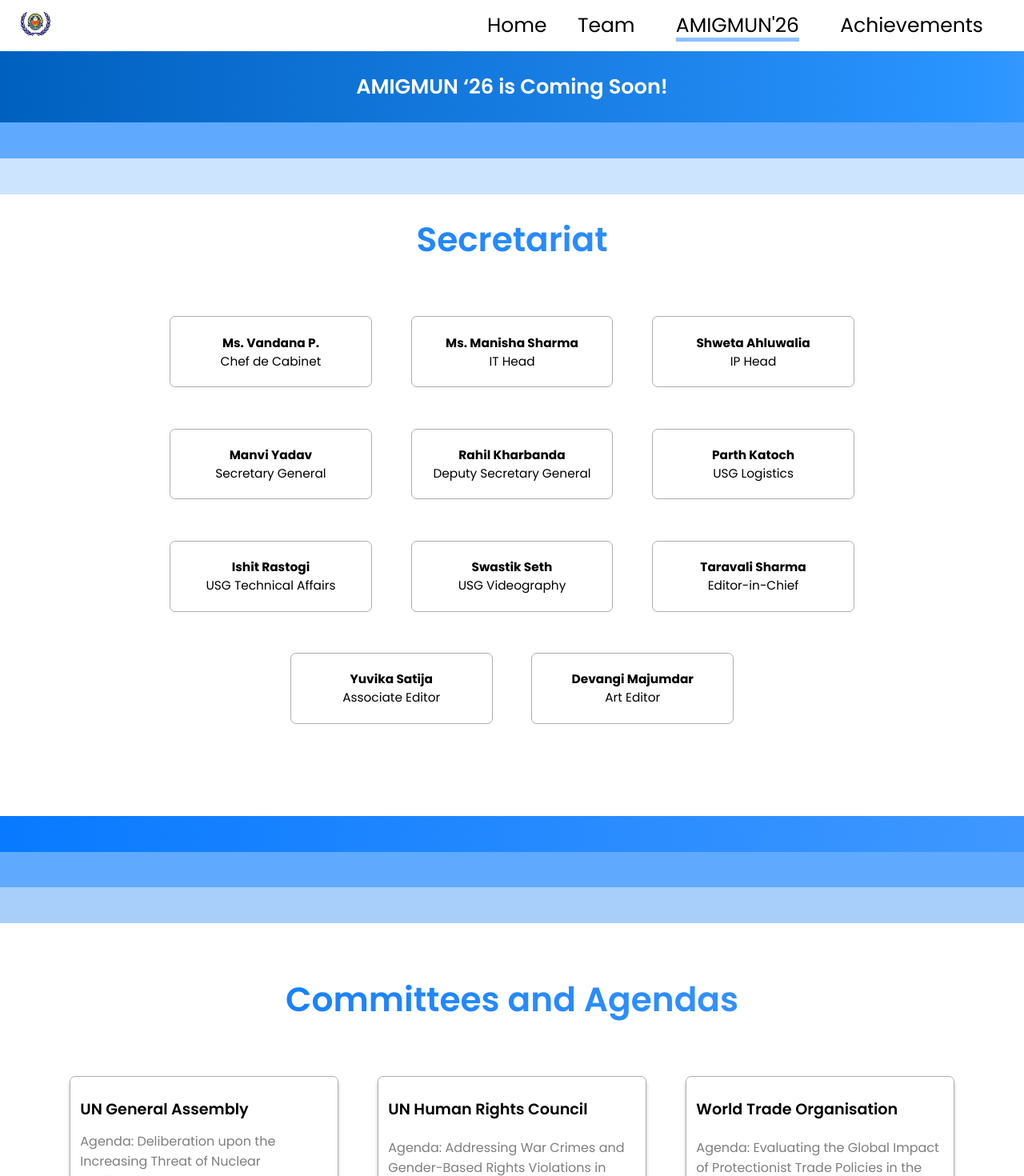
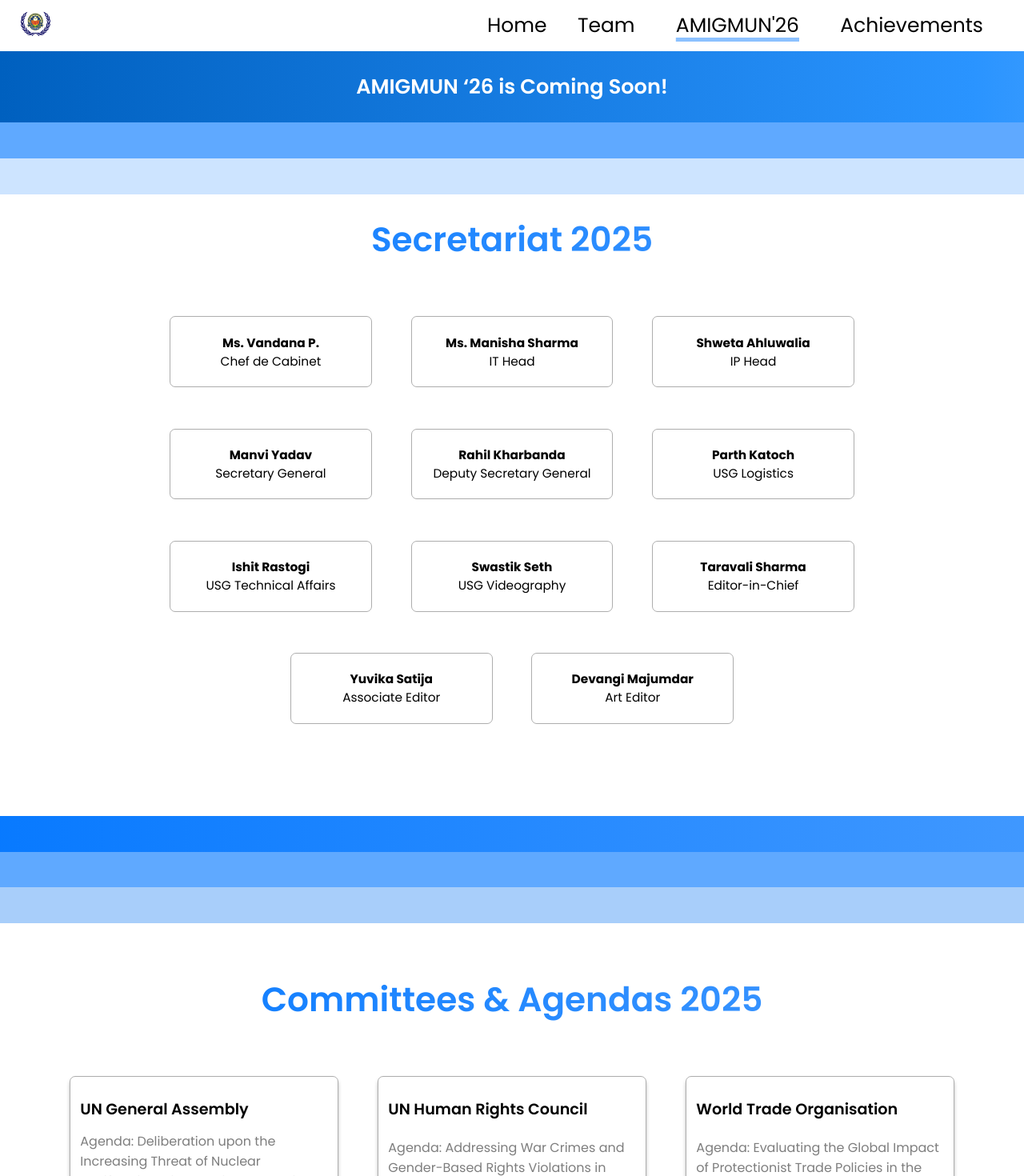
Before and after one commit to NotIshi28/MunSociety, a React (Vite) app: page /AMIGMUN in a window 1280 px wide. Shown: the top 1470 px of the page at 80% size. Built offline with nearby package versions, Linux system fonts and the light colour scheme.

Commit message:
chore: added year to amigmun page and fixed names

```diff
--- a/data/alumni.json
+++ b/data/alumni.json
@@ -1,6 +1,6 @@
 [
     {
-      "name": "Parth Khatoch",
+      "name": "Parth Katoch",
       "post": "President ‘25"
     },
     {
--- a/data/members.json
+++ b/data/members.json
@@ -20,7 +20,7 @@
     "img": "https://www.dropbox.com/scl/fi/6y3aheqjrsdne6avfyh7p/Arjit.jpeg?rlkey=aqhfx0by9cqejrcj5xj7u79ie&st=szjx3izk&raw=1"
   },
   {
-    "name": "Parneka",
+    "name": "Parneka Chowdhry",
     "post": "Executive Director",
     "img": "https://www.dropbox.com/scl/fi/89q750uqqmvi2clic8je4/Parneka.jpeg?rlkey=1sfmecb8l65blqt5wkl4dj930&st=1ccp80uh&raw=1"
   },
--- a/src/Amigmun.jsx
+++ b/src/Amigmun.jsx
@@ -7,7 +7,7 @@ import collage from '../src/assets/collage.png'
 const Amigmun = () => {
 
     const calculateTimeLeft = () => {
-        const targetDate = new Date('2025-07-23T00:00:00');
+        const targetDate = new Date('2026-07-22T00:00:00');
         const now = new Date();
         const difference = targetDate - now;
 
@@ -46,7 +46,7 @@ const Amigmun = () => {
                 <div className="l2"></div>
             </div>
 
-            {/* <div className="countdown">
+             {/* <div className="countdown">
                 <div>
                     {timeLeft.days !== undefined ? (
                     <>
@@ -59,10 +59,10 @@ const Amigmun = () => {
                     <span>o damn</span>
                     )}
                 </div>
-            </div> */}
+            </div>  */}
 
 
-            <h1 className='sec'>Secretariat</h1>
+            <h1 className='sec'>Secretariat 2025</h1>
 
             <div className="sec-grp">
               <div className="sec-cards">
@@ -117,7 +117,7 @@ const Amigmun = () => {
             <div style={{width:'100%', height:'3.5vw', backgroundColor:'#5FA9FF'}}></div>
             <div style={{width:'100%', height:'3.5vw', backgroundColor:'#a8cefa'}}></div>
 
-            <h1 className='sec' style={{marginTop:'5vw'}}>Committees and Agendas</h1>
+            <h1 className='sec' style={{marginTop:'5vw'}}>Committees & Agendas 2025 </h1>
 
             <div className="com-grp">
               {committees.map((committee)=>(
--- a/src/components/MemberGrid.css
+++ b/src/components/MemberGrid.css
@@ -42,7 +42,7 @@
     display: flex;
     flex-direction: column;
     justify-content: flex-start;
-    padding: 0.5vw 0.2vw;
+    padding: 0.5vw 0.3vw;
 }
 
 @media screen and (max-width: 1024px) {
```
